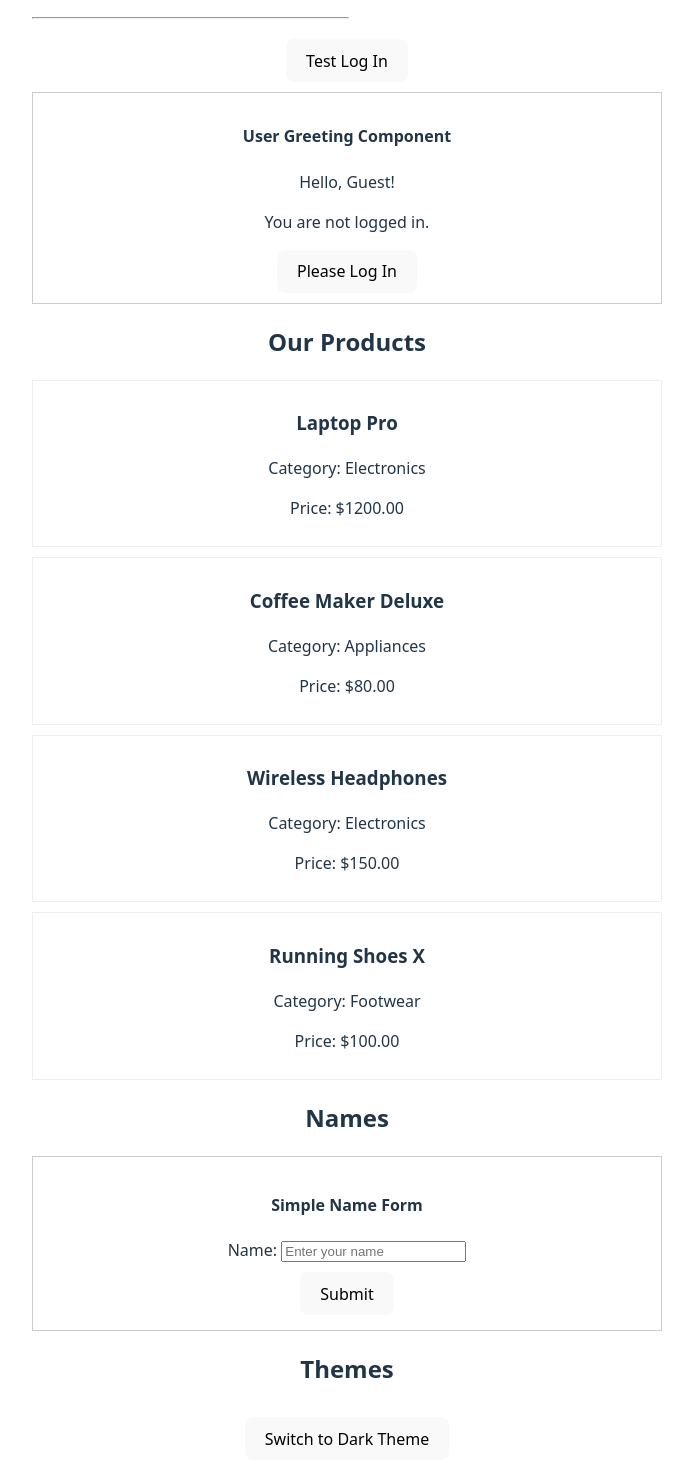
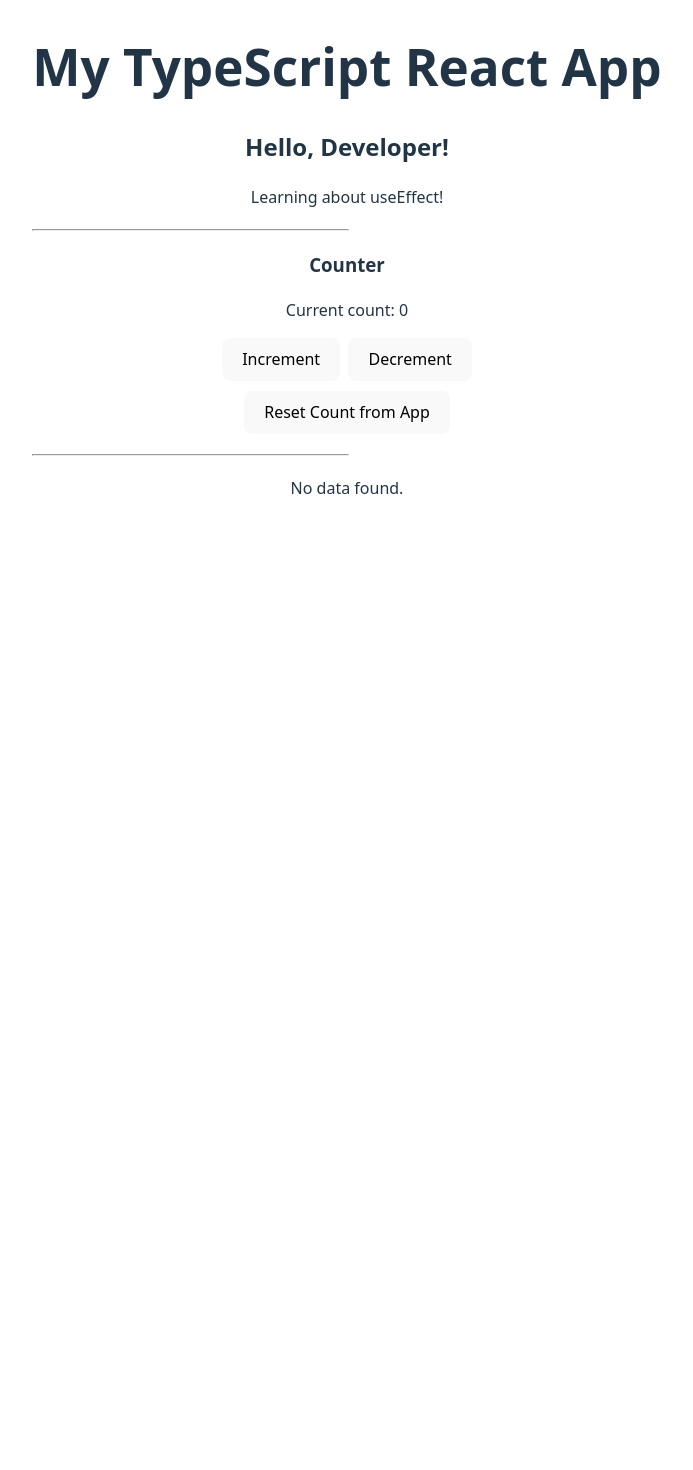
Before and after one commit to shine/react-learning-ts-app, a React (Vite) app: page / in a window 1280 px wide. Shown: the part 140-1610 px from the top of the page, without its empty margins (293-986 px from the left). After the commit the page ends 800 px from the top, so only its background shows below. Built offline with nearby package versions, Linux system fonts and the light colour scheme.

Commit message:
hooks example was added

```diff
--- a/src/App.tsx
+++ b/src/App.tsx
@@ -1,73 +1,47 @@
 // src/App.tsx
 import React from 'react';
 // ... other imports like Counter, DataFetcher etc.
-import UserGreeting from './components/UserGreeting'; // 1. Import UserGreeting
-import ProductList from './components/ProductList';
-import NameForm from './components/NameForm';
-import ThemedPanel from './components/ThemedPanel';
-import ThemeToggleButton from './components/ThemeToggleButton';
-import type { Product } from './components/ProductList';
+import Greeting from './components/Greeting';
+import DataFetcher from './components/DataFetcher';
+import Counter from './components/Counter';
 import './App.css';
 
-const sampleProducts: Product[] = [
-  { id: 'p1', name: 'Laptop Pro', price: 1200, category: 'Electronics' },
-  { id: 'p2', name: 'Coffee Maker Deluxe', price: 80, category: 'Appliances' },
-  { id: 'p3', name: 'Wireless Headphones', price: 150, category: 'Electronics' },
-  { id: 'p4', name: 'Running Shoes X', price: 100, category: 'Footwear' },
-];
+function App() {
+  const [currentCount, setCurrentCount] = React.useState<number>(0);
 
-function App() {
-  // You can manage isLoggedIn and username from App's state to make it dynamic
-  const [isUserLoggedIn, setIsUserLoggedIn] = React.useState(false);
-  const [currentUsername, setCurrentUsername] = React.useState<string | undefined>(undefined);
-
-  // Mock login/logout functions to toggle state
-  const handleLogin = () => {
-    setIsUserLoggedIn(true);
-    setCurrentUsername("Alice"); // Or get from an input, etc.
+  const handleIncrementCount = () => {
+    setCurrentCount(prevCount => prevCount + 1);
   };
 
-  const handleLogout = () => {
-    setIsUserLoggedIn(false);
-    setCurrentUsername(undefined);
+  const handleDecrementCount = () => {
+    setCurrentCount(prevCount => prevCount - 1);
   };
 
-  // ... (rest of your App component, counter state logic, etc.)
+  const handleResetCount = () => {
+    setCurrentCount(0);
+  };
 
   return (
     <div className="App">
       <header className="App-header">
         <h1>My TypeScript React App</h1>
-        {/* ... other components ... */}
+        <Greeting name="Developer" message="Learning about useEffect!" />
 
         <hr style={{ margin: '20px 0', width: '50%' }} />
 
-        <div>
-          <button onClick={isUserLoggedIn ? handleLogout : handleLogin}>
-            {isUserLoggedIn ? 'Test Log Out' : 'Test Log In'}
-          </button>
+        <Counter
+          count={currentCount}
+          onIncrement={handleIncrementCount}
+          onDecrement={handleDecrementCount}
+        />
+        <div style={{ marginTop: '10px', marginBottom: '20px' }}>
+          <button onClick={handleResetCount}>Reset Count from App</button>
         </div>
 
-        {/* 2. Use the UserGreeting component */}
-        <UserGreeting isLoggedIn={isUserLoggedIn} username={currentUsername} />
+        <hr style={{ margin: '20px 0', width: '50%' }} />
 
-        {/* You can also test with hardcoded props */}
-        {/* <UserGreeting isLoggedIn={true} username="Bob" /> */}
-        {/* <UserGreeting isLoggedIn={true} /> */}
-        {/* <UserGreeting isLoggedIn={false} /> */}
-
-        {/* ... other components like DataFetcher ... */}
-
-        <h2>Our Products</h2>
-        <ProductList products={sampleProducts} />
-
-        <h2>Names</h2>
-        <NameForm />
-
-        <h2>Themes</h2>
-
-        <ThemeToggleButton /> {/* Add the button */}
-        <ThemedPanel />
+        {/* 2. Use the DataFetcher component */}
+        <DataFetcher itemId={currentCount}/>
       </header>
     </div>
   );
--- a/src/components/DataFetcher.tsx
+++ b/src/components/DataFetcher.tsx
@@ -1,61 +1,14 @@
 // src/components/DataFetcher.tsx
-import React, { useState, useEffect } from 'react';
+import React from 'react';
+import useFetchData from '../hooks/useFetchData';
 
 // Define an interface for the structure of the fetched Todo data
-interface Todo {
-  userId: number;
-  id: number;
-  title: string;
-  completed: boolean;
-}
-
 interface TodoProps {
   itemId: number;
 }
 
-const DataFetcher: React.FC<TodoProps> = ( {itemId} ) => {
-    // State for the fetched data (can be a Todo object or null if not yet fetched)
-    const [todo, setTodo] = useState<Todo | null>(null);
-    // State to track loading status
-    const [loading, setLoading] = useState<boolean>(true);
-    // State to store any potential error messages
-    const [error, setError] = useState<string | null>(null);
-
-    useEffect(() => {
-        // Define an async function inside useEffect to perform the fetch
-        const fetchTodo = async () => {
-        try {
-            setLoading(true); // Set loading true before fetching
-            setError(null);   // Clear previous errors
-            const response = await fetch('https://jsonplaceholder.typicode.com/todos/'+itemId);
-
-                    if (!response.ok)
-                    {
-                        throw new Error(`HTTP error! status: ${response.status}`);
-                    }
-
-                    const data: Todo = await response.json();
-                    setTodo(data);
-                } catch (e)
-                {
-                    if (e instanceof Error)
-                    {
-                        setError(e.message);
-                    } else
-                    {
-                        setError('An unknown error occurred');
-                    }
-                } finally
-                {
-                    setLoading(false); // Set loading false after fetch attempt (success or failure)
-                }
-                };
-
-                fetchTodo(); // Call the async function
-
-                // Since we're only fetching data once on mount, we provide an empty dependency array.
-                // No cleanup function is needed for this simple fetch.
-            }, [itemId]);
+const DataFetcher: React.FC<TodoProps> = ({ itemId }) => {
+  const { data: todo, loading, error } = useFetchData(itemId);
 
   // Conditional rendering based on loading and error states
   if (loading) {
--- /dev/null
+++ b/src/hooks/useFetchData.ts
@@ -0,0 +1,53 @@
+import { useState, useEffect } from 'react';
+
+// Define an interface for the structure of the fetched Todo data
+// This could also be imported from a shared types file or passed as a generic
+interface Todo {
+  userId: number;
+  id: number;
+  title: string;
+  completed: boolean;
+}
+
+const useFetchData = (itemId: number) => {
+  const [data, setData] = useState<Todo | null>(null);
+  const [loading, setLoading] = useState<boolean>(true);
+  const [error, setError] = useState<string | null>(null);
+
+  useEffect(() => {
+    const fetchData = async () => {
+      try {
+        setLoading(true);
+        setError(null);
+        const response = await fetch(`https://jsonplaceholder.typicode.com/todos/${itemId}`);
+
+        if (!response.ok) {
+          throw new Error(`HTTP error! status: ${response.status}`);
+        }
+
+        const result: Todo = await response.json();
+        setData(result);
+      } catch (e) {
+        if (e instanceof Error) {
+          setError(e.message);
+        } else {
+          setError('An unknown error occurred');
+        }
+      } finally {
+        setLoading(false);
+      }
+    };
+
+    if (itemId) {
+        fetchData();
+    } else {
+        setLoading(false);
+        setData(null);
+    }
+
+  }, [itemId]); // Dependency array includes itemId
+
+  return { data, loading, error };
+};
+
+export default useFetchData;
```
Also changed, not shown: src/components/ToggleDisplay.tsx (added, +35 -0 lines), src/hooks/useToggle.ts (added, +24 -0 lines). Lines whose indentation alone changed are shown as unchanged.
